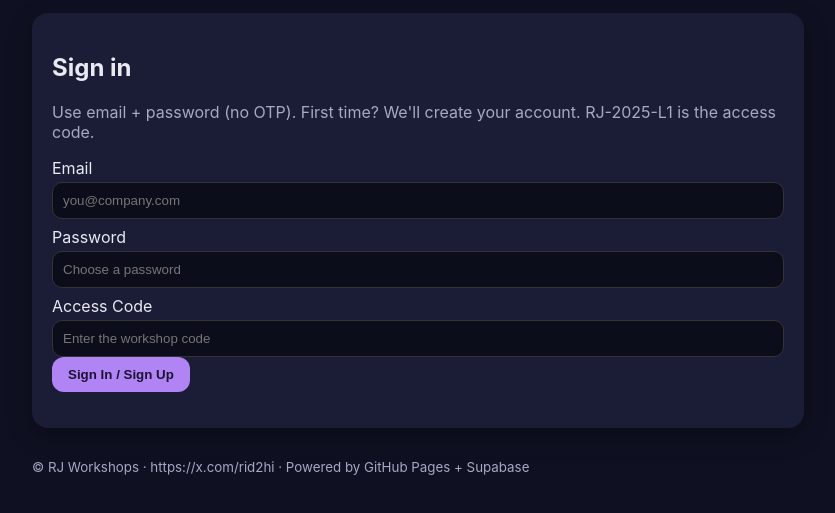
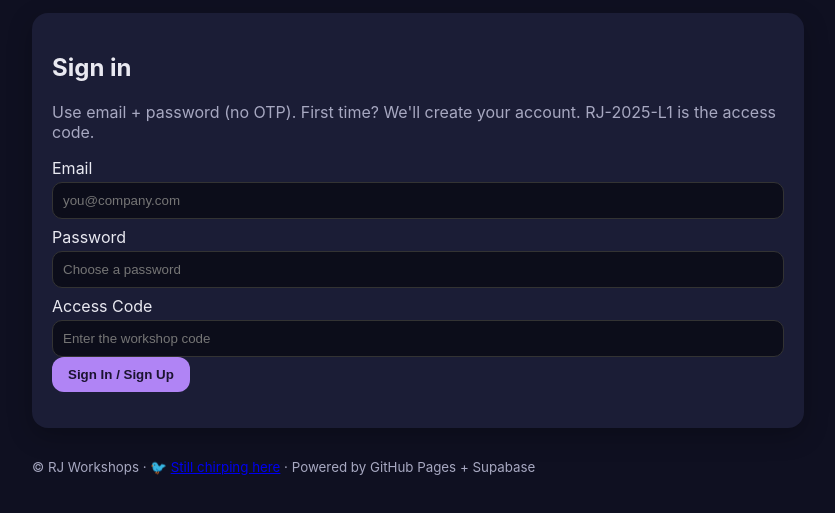
Before and after one commit to RID2HI/rid2hi.github.io, a plain HTML site: page index.html in a window 1280 px wide. Shown: the part 53-566 px from the top of the page, without its empty margins (222-1057 px from the left). Drawn offline with Linux system fonts and the light colour scheme; a script that the page names is missing.

Commit message:
Update index.html
link x

```diff
--- a/index.html
+++ b/index.html
@@ -50,7 +50,7 @@
     </section>
 
     <footer>
-      <small>© RJ Workshops · https://x.com/rid2hi  · Powered by GitHub Pages + Supabase</small>
+      <small>© RJ Workshops · 🐦 <a href="https://x.com/rid2hi">Still chirping here</a> · Powered by GitHub Pages + Supabase</small>
     </footer>
   </div>
 
```
